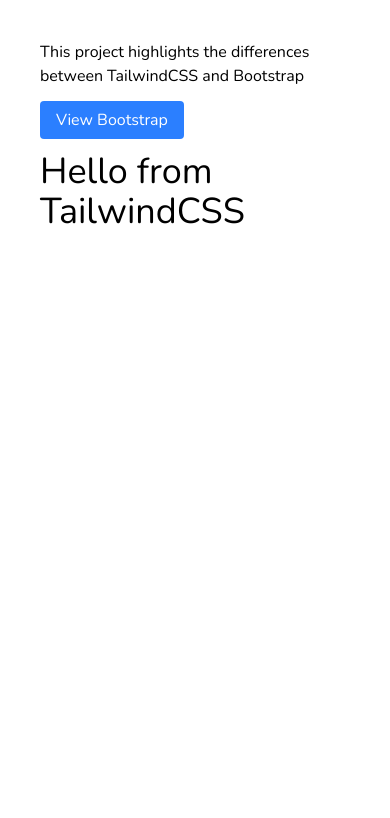
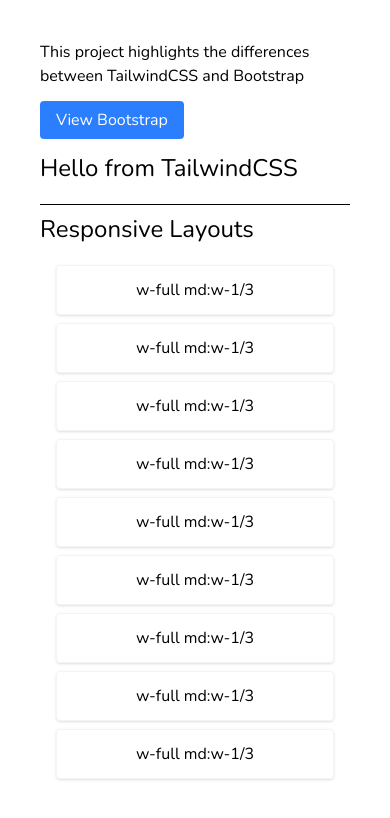
Before and after one commit to NimbleLabs/tailwindcss-bootstrap-comparison, a website: page index.html in a window 390 px wide. Drawn offline with nearby package versions, Linux system fonts and the light colour scheme.

Commit message:
Add responsive layouts

```diff
--- a/index.html
+++ b/index.html
@@ -1,8 +1,8 @@
 <!doctype html>
 <html>
 <head>
-  <meta charset="UTF-8" />
-  <meta name="viewport" content="width=device-width, initial-scale=1.0" />
+    <meta charset="UTF-8"/>
+    <meta name="viewport" content="width=device-width, initial-scale=1.0"/>
     <script src="https://cdn.jsdelivr.net/npm/@tailwindcss/browser@4"></script>
 
     <style>
@@ -28,11 +28,36 @@
     </div>
 
     <div class="my-5">
-    <h1 class="text-4xl">
+        <h1 class="text-2xl">
             Hello from TailwindCSS
         </h1>
     </div>
 
+    <hr>
+
+    <div class="mt-2 mb-4">
+        <h1 class="text-2xl">Responsive Layouts</h1>
+    </div>
+
+    <div class="px-4 md:px-20 text-center">
+        <div class="flex flex-col md:flex-row">
+            <div class="w-full md:w-1/3 my-1 p-3 border border-zinc-100 rounded shadow">w-full md:w-1/3</div>
+            <div class="w-full md:w-1/3 my-1 p-3 border border-zinc-100 rounded shadow">w-full md:w-1/3</div>
+            <div class="w-full md:w-1/3 my-1 p-3 border border-zinc-100 rounded shadow">w-full md:w-1/3</div>
+        </div>
+
+        <div class="flex flex-col md:flex-row">
+            <div class="w-full md:w-1/3 my-1 p-3 border border-zinc-100 rounded shadow">w-full md:w-1/3</div>
+            <div class="w-full md:w-1/3 my-1 p-3 border border-zinc-100 rounded shadow">w-full md:w-1/3</div>
+            <div class="w-full md:w-1/3 my-1 p-3 border border-zinc-100 rounded shadow">w-full md:w-1/3</div>
+        </div>
+
+        <div class="flex flex-col md:flex-row">
+            <div class="w-full md:w-1/3 my-1 p-3 border border-zinc-100 rounded shadow">w-full md:w-1/3</div>
+            <div class="w-full md:w-1/3 my-1 p-3 border border-zinc-100 rounded shadow">w-full md:w-1/3</div>
+            <div class="w-full md:w-1/3 my-1 p-3 border border-zinc-100 rounded shadow">w-full md:w-1/3</div>
+        </div>
+    </div>
 </div>
 
 </body>
```
Also changed, not shown: bootstrap.html (+28 -1 lines), README.md. Lines whose indentation alone changed are shown as unchanged.
